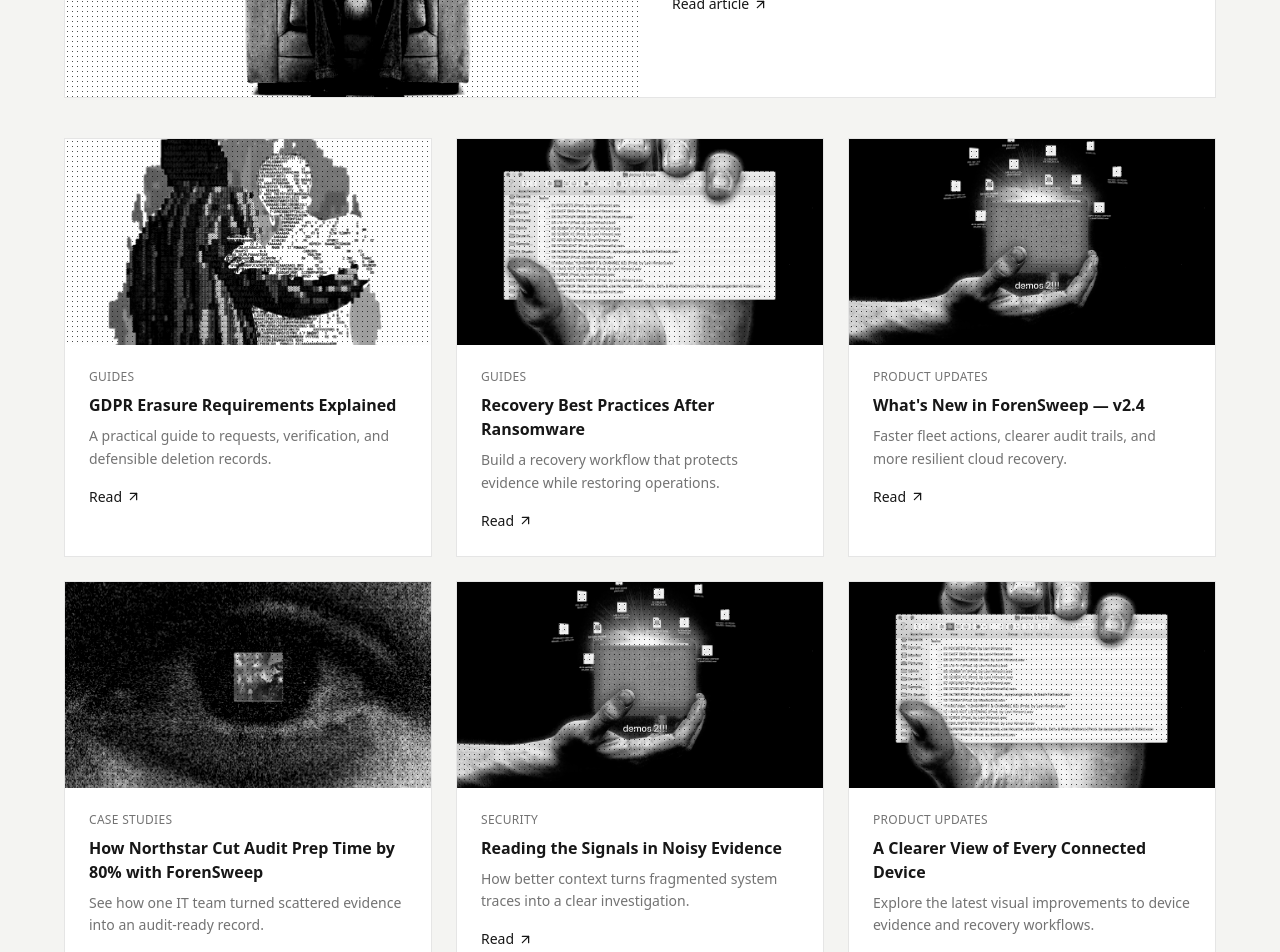
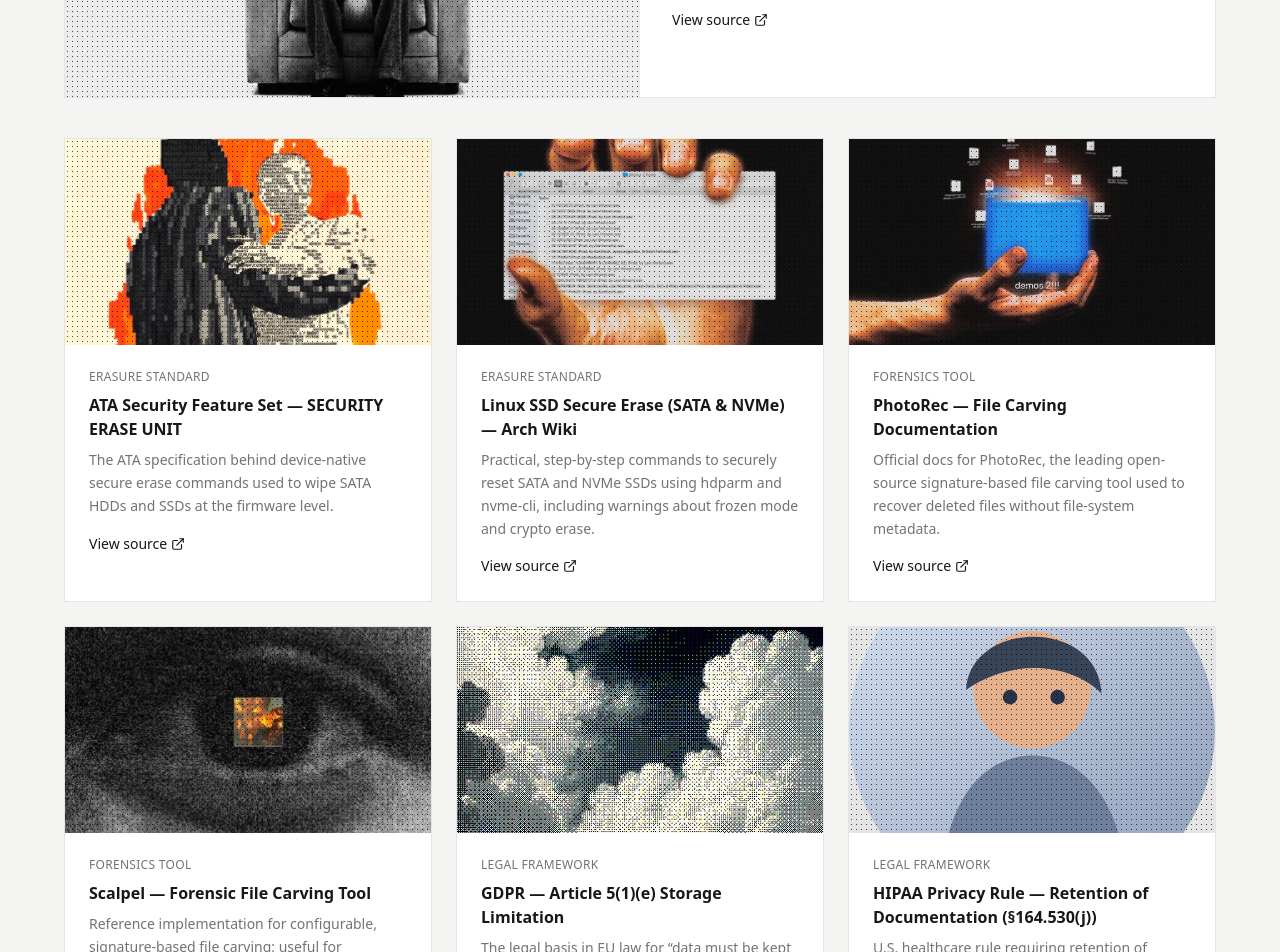
Before and after one commit to Txnishkk93/ForenSweep, a Next.js app in the folder apps/web/: page / in a window 1280 px wide. Shown: the part 2520-3472 px from the top of the page. Built offline with nearby package versions, Linux system fonts and the light colour scheme.

Commit message:
fix: use unique images for insights cards

```diff
--- a/apps/web/app/(landingPage)/LandingPage.tsx
+++ b/apps/web/app/(landingPage)/LandingPage.tsx
@@ -12,6 +12,7 @@ import {
 	FileText,
 	FileSearch,
 	Hexagon,
+	ExternalLink,
 	RotateCcw,
 	Server,
 	Triangle,
@@ -62,53 +63,67 @@ const solutions = [
 
 const insightCards = [
 	{
-		category: "Guides",
-		title: "GDPR Erasure Requirements Explained",
-		excerpt: "A practical guide to requests, verification, and defensible deletion records.",
-		href: "/insights/gdpr-erasure-requirements",
-		image: "/download.jpg",
+		category: "Erasure Standard",
+		title: "NIST SP 800-88 Rev. 2 — Guidelines for Media Sanitization",
+		excerpt: "The official U.S. standard for securely erasing data from HDDs, SSDs, USB drives, and other media (Clear / Purge / Destroy, verification, audit records).",
+		href: "https://csrc.nist.gov/pubs/sp/800/88/r2/final",
+		image: "/download (1).jpg",
+		external: true,
 	},
 	{
-		category: "Guides",
-		title: "Recovery Best Practices After Ransomware",
-		excerpt: "Build a recovery workflow that protects evidence while restoring operations.",
-		href: "/insights/recovery-best-practices",
-		image: "/download (2).jpg",
+		category: "Erasure Standard",
+		title: "ATA Security Feature Set — SECURITY ERASE UNIT",
+		excerpt: "The ATA specification behind device-native secure erase commands used to wipe SATA HDDs and SSDs at the firmware level.",
+		href: "https://www.thomas-krenn.com/en/wiki/ATA_Security_Feature_Set",
+		image: "/download.jpg",
+		external: true,
 	},
 	{
-		category: "Product Updates",
-		title: "What's New in ForenSweep — v2.4",
-		excerpt: "Faster fleet actions, clearer audit trails, and more resilient cloud recovery.",
-		href: "/insights/product-updates-v2-4",
-		image: "/download (3).jpg",
+		category: "Erasure Standard",
+		title: "Linux SSD Secure Erase (SATA & NVMe) — Arch Wiki",
+		excerpt: "Practical, step-by-step commands to securely reset SATA and NVMe SSDs using hdparm and nvme-cli, including warnings about frozen mode and crypto erase.",
+		href: "https://wiki.archlinux.org/title/Solid_state_drive/Memory_cell_clearing",
+		image: "/download (2).jpg",
+		external: true,
 	},
 	{
-		category: "Case Studies",
-		title: "How Northstar Cut Audit Prep Time by 80% with ForenSweep",
-		excerpt: "See how one IT team turned scattered evidence into an audit-ready record.",
-		href: "/insights/northstar-case-study",
-		image: "/graphic design inspo.jpg",
+		category: "Forensics Tool",
+		title: "PhotoRec — File Carving Documentation",
+		excerpt: "Official docs for PhotoRec, the leading open-source signature-based file carving tool used to recover deleted files without file-system metadata.",
+		href: "https://www.cgsecurity.org/wiki/PhotoRec",
+		image: "/download (3).jpg",
+		external: true,
 	},
 	{
-		category: "Security",
-		title: "Reading the Signals in Noisy Evidence",
-		excerpt: "How better context turns fragmented system traces into a clear investigation.",
-		href: "/insights/reading-noisy-evidence",
-		image: "/download (4).jpg",
+		category: "Forensics Tool",
+		title: "Scalpel — Forensic File Carving Tool",
+		excerpt: "Reference implementation for configurable, signature-based file carving; useful for understanding signature databases and carving workflows.",
+		href: "https://github.com/sleuthkit/scalpel",
+		image: "/graphic design inspo.jpg",
+		external: true,
 	},
 	{
-		category: "Product Updates",
-		title: "A Clearer View of Every Connected Device",
-		excerpt: "Explore the latest visual improvements to device evidence and recovery workflows.",
-		href: "/insights/connected-device-view",
-		image: "/download (5).jpg",
+		category: "Legal Framework",
+		title: "GDPR — Article 5(1)(e) Storage Limitation",
+		excerpt: "The legal basis in EU law for “data must be kept no longer than necessary”, driving retention schedules and defensible deletion policies.",
+		href: "https://eur-lex.europa.eu/legal-content/EN/TXT/?uri=CELEX:32016R0679",
+		image: "/(2) Home _ X.jpg",
+		external: true,
+	},
+	{
+		category: "Legal Framework",
+		title: "HIPAA Privacy Rule — Retention of Documentation (§164.530(j))",
+		excerpt: "U.S. healthcare rule requiring retention of privacy policies and certain records for at least 6 years, a common benchmark in retention matrices.",
+		href: "https://www.hhs.gov/hipaa/for-professionals/privacy/index.html",
+		image: "/avatar-1.svg",
+		external: true,
 	},
 ];
 
 function TextureImage({ alt, src }: { alt: string; src: string }) {
 	return (
 		<div className="relative aspect-video overflow-hidden bg-neutral-200">
-			<Image src={src} alt={alt} fill sizes="(max-width: 768px) 100vw, 33vw" className="object-cover grayscale contrast-125" />
+			<Image src={src} alt={alt} fill loading="eager" sizes="(max-width: 768px) 100vw, 33vw" className="object-cover" />
 			<div
 				aria-hidden="true"
 				className="absolute inset-0 mix-blend-multiply"
@@ -128,8 +143,9 @@ function TextureImage2({ alt, src }: { alt: string; src: string }) {
 				src={src}
 				alt={alt}
 				fill
+				loading="eager"
 				sizes="(max-width: 768px) 100vw, 33vw"
-				className="object-cover grayscale contrast-125"
+				className="object-cover"
 			/>
 			<div
 				aria-hidden="true"
@@ -146,9 +162,11 @@ function TextureImage2({ alt, src }: { alt: string; src: string }) {
 
 export default function LandingPage() {
 	const [activeInsightTab, setActiveInsightTab] = useState("All");
-	const visibleInsightCards = activeInsightTab === "All"
-		? insightCards
-		: insightCards.filter(({ category }) => category === activeInsightTab);
+	const featuredInsight = insightCards[0]!;
+	const otherInsightCards = insightCards.slice(1);
+	const visibleInsightCards = activeInsightTab === "All" || activeInsightTab === "Standards & References"
+		? otherInsightCards
+		: [];
 
 	return (
 		<main className="relative min-h-screen overflow-hidden bg-[#f4f4f2] font-sans text-neutral-950">
@@ -275,7 +293,7 @@ export default function LandingPage() {
 						<h2 className="mt-4 text-4xl font-extrabold tracking-tight text-neutral-900 md:text-5xl">Guides, updates, and stories from the field.</h2>
 					</div>
 					<div className="mt-6 mb-12 flex gap-6 overflow-x-auto border-b border-neutral-200 pb-px text-sm whitespace-nowrap md:justify-center">
-						{["All", "Guides", "Product Updates", "Case Studies", "Security"].map((tab) => (
+						{["All", "Standards & References"].map((tab) => (
 							<button key={tab} type="button" onClick={() => setActiveInsightTab(tab)} className={`shrink-0 pb-3 ${activeInsightTab === tab ? "border-b-2 border-black font-medium text-black" : "text-neutral-400 transition-colors hover:text-neutral-700"}`}>{tab}</button>
 						))}
 					</div>
@@ -286,17 +304,17 @@ export default function LandingPage() {
 						viewport={{ once: true, amount: 0.2 }}
 						className="mb-10 grid overflow-hidden border border-neutral-200 bg-white transition hover:border-neutral-400 md:grid-cols-2"
 					>
-						<TextureImage2 src="/download (1).jpg" alt="ForenSweep data lifecycle editorial illustration" />
+						<TextureImage2 src={featuredInsight.image} alt={`${featuredInsight.title} thumbnail`} />
 						<div className="flex flex-col justify-center p-8">
-							<p className="text-xs uppercase tracking-wide text-neutral-500">Guides</p>
-							<h3 className="mt-2 text-2xl font-bold text-neutral-900">How to Build a Data Retention Policy</h3>
-							<p className="mt-3 text-sm leading-relaxed text-neutral-500">A clear framework for deciding what to keep, when to delete it, and how to prove every decision.</p>
-							<a href="/insights/data-retention-policy" className="mt-6 inline-flex items-center gap-1 text-sm font-medium text-neutral-900 transition-all hover:gap-2">Read article <ArrowUpRight size={15} aria-hidden="true" /></a>
+							<p className="text-xs uppercase tracking-wide text-neutral-500">{featuredInsight.category}</p>
+							<h3 className="mt-2 text-2xl font-bold text-neutral-900">{featuredInsight.title}</h3>
+							<p className="mt-3 text-sm leading-relaxed text-neutral-500">{featuredInsight.excerpt}</p>
+							<a href={featuredInsight.href} target="_blank" rel="noopener noreferrer" className="mt-6 inline-flex items-center gap-1 text-sm font-medium text-neutral-900 transition-all hover:gap-2">View source <ExternalLink size={14} aria-hidden="true" /></a>
 						</div>
 					</motion.article>
 
 					<div className="grid grid-cols-1 gap-6 md:grid-cols-3">
-						{visibleInsightCards.map(({ category, title, excerpt, href, image }, index) => (
+						{visibleInsightCards.map(({ category, title, excerpt, href, image, external }, index) => (
 							<motion.article
 								key={title}
 								initial={{ opacity: 0, y: 18 }}
@@ -310,7 +328,15 @@ export default function LandingPage() {
 									<p className="text-xs uppercase tracking-wide text-neutral-500">{category}</p>
 									<h3 className="mt-2 text-base font-bold text-neutral-900">{title}</h3>
 									<p className="mt-2 text-sm leading-relaxed text-neutral-500">{excerpt}</p>
-									<a href={href} className="mt-4 inline-flex items-center gap-1 text-sm font-medium text-neutral-900 transition-all group-hover:gap-2">Read <ArrowUpRight size={15} aria-hidden="true" /></a>
+									<a
+										href={href}
+										target={external ? "_blank" : undefined}
+										rel={external ? "noopener noreferrer" : undefined}
+										className="mt-4 inline-flex items-center gap-1 text-sm font-medium text-neutral-900 transition-all group-hover:gap-2"
+									>
+										{external ? "View source" : "Read"}
+										{external ? <ExternalLink size={14} aria-hidden="true" /> : <ArrowUpRight size={15} aria-hidden="true" />}
+									</a>
 								</div>
 							</motion.article>
 						))}
--- /dev/null
+++ b/apps/web/components/StandardsReferences.tsx
@@ -0,0 +1,102 @@
+"use client";
+
+import { motion } from "framer-motion";
+import { ExternalLink } from "lucide-react";
+
+const references = [
+  {
+    category: "Erasure Standard",
+    title: "NIST SP 800-88 Rev. 2 — Guidelines for Media Sanitization",
+    description:
+      "The official U.S. standard for securely erasing data from HDDs, SSDs, USB drives, and other media — covering Clear, Purge, and Destroy methods, verification, and audit records.",
+    url: "https://csrc.nist.gov/pubs/sp/800/88/r2/final",
+  },
+  {
+    category: "Erasure Standard",
+    title: "ATA Security Feature Set — SECURITY ERASE UNIT",
+    description:
+      "The ATA specification behind device-native secure erase commands used to wipe SATA HDDs and SSDs at the firmware level.",
+    url: "https://www.thomas-krenn.com/en/wiki/ATA_Security_Feature_Set",
+  },
+  {
+    category: "Erasure Standard",
+    title: "Linux SSD Secure Erase (SATA & NVMe) — Arch Wiki",
+    description:
+      "Practical, step-by-step commands to securely reset SATA and NVMe SSDs using hdparm and nvme-cli, including warnings about frozen mode and crypto erase.",
+    url: "https://wiki.archlinux.org/title/Solid_state_drive/Memory_cell_clearing",
+  },
+  {
+    category: "Forensics Tool",
+    title: "PhotoRec — File Carving Documentation",
+    description:
+      "Official documentation for PhotoRec, the leading open-source signature-based file carving tool used to recover deleted files without relying on file-system metadata.",
+    url: "https://www.cgsecurity.org/wiki/PhotoRec",
+  },
+  {
+    category: "Forensics Tool",
+    title: "Scalpel — Forensic File Carving Tool",
+    description:
+      "Reference implementation for configurable, signature-based file carving — useful for understanding signature databases and carving workflows.",
+    url: "https://github.com/sleuthkit/scalpel",
+  },
+  {
+    category: "Legal Framework",
+    title: "GDPR — Article 5(1)(e) Storage Limitation",
+    description:
+      "The legal basis in EU law requiring that data be kept no longer than necessary — driving retention schedules and defensible deletion policies.",
+    url: "https://eur-lex.europa.eu/legal-content/EN/TXT/?uri=CELEX:32016R0679",
+  },
+  {
+    category: "Legal Framework",
+    title: "HIPAA Privacy Rule — Retention of Documentation (§164.530(j))",
+    description:
+      "U.S. healthcare rule requiring retention of privacy policies and certain records for at least 6 years — a common benchmark in retention matrices.",
+    url: "https://www.hhs.gov/hipaa/for-professionals/privacy/index.html",
+  },
+];
+
+export default function StandardsReferences() {
+  return (
+    <section className="relative z-10 border-t border-neutral-200 px-6 py-24 sm:px-10" aria-labelledby="standards-heading">
+      <div className="mx-auto max-w-6xl">
+        <div className="text-center">
+          <p className="text-xs font-medium uppercase tracking-[0.22em] text-neutral-500">
+            Standards &amp; References
+          </p>
+          <h2 id="standards-heading" className="mt-3 text-4xl font-extrabold tracking-tight text-neutral-900 md:text-5xl">
+            Built on established standards, not guesswork.
+          </h2>
+          <p className="mx-auto mt-4 max-w-xl text-sm leading-relaxed text-neutral-500">
+            Every erasure, recovery, and compliance workflow in ForenSweep is grounded in recognized technical specifications and legal frameworks.
+          </p>
+        </div>
+
+        <div className="mt-14 grid grid-cols-1 gap-6 md:grid-cols-2">
+          {references.map(({ category, title, description, url }, index) => (
+            <motion.article
+              key={title}
+              initial={{ opacity: 0, y: 18 }}
+              whileInView={{ opacity: 1, y: 0 }}
+              viewport={{ once: true, amount: 0.2 }}
+              transition={{ duration: 0.45, delay: index * 0.05 }}
+              className="group flex min-h-[250px] flex-col rounded-lg border border-neutral-200 bg-white p-6 transition duration-200 hover:-translate-y-1 hover:border-neutral-400"
+            >
+              <p className="text-xs uppercase tracking-wide text-neutral-500">{category}</p>
+              <h3 className="mt-2 text-lg font-bold text-neutral-900">{title}</h3>
+              <p className="mt-2 text-sm leading-relaxed text-neutral-500">{description}</p>
+              <a
+                href={url}
+                target="_blank"
+                rel="noopener noreferrer"
+                className="mt-auto inline-flex items-center gap-1 pt-4 text-sm font-medium text-neutral-900 transition-all hover:gap-2"
+              >
+                View source
+                <ExternalLink className="h-3.5 w-3.5" aria-hidden="true" />
+              </a>
+            </motion.article>
+          ))}
+        </div>
+      </div>
+    </section>
+  );
+}
```
Also changed, not shown: 1 other file (tests, documents, lock files or other folders).
